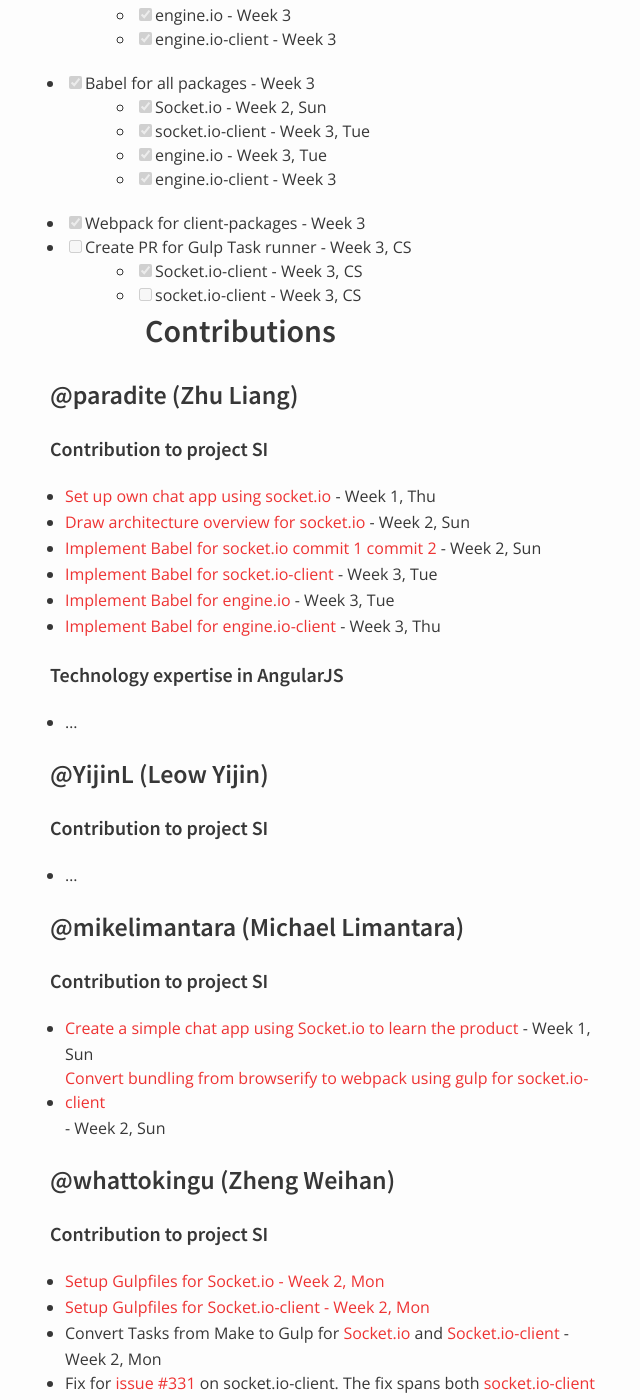
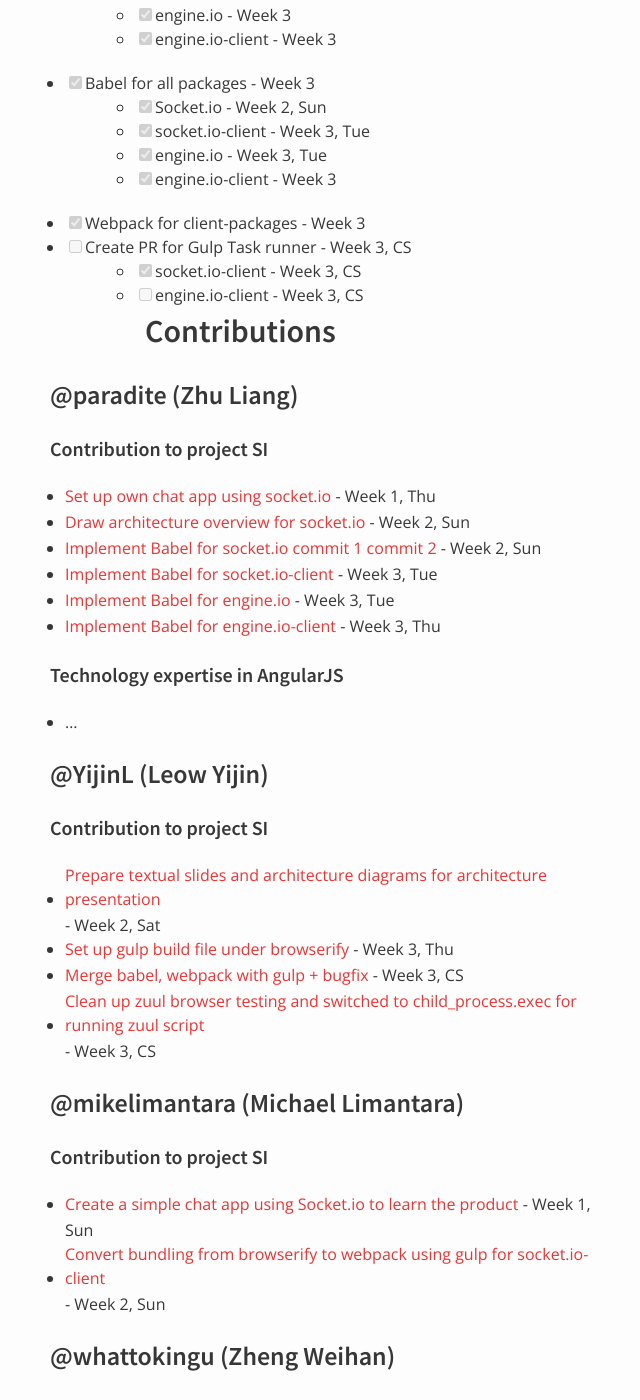
Before and after one commit to nus-oss/cs3281-AY1516S2-website, a Jekyll site: the page built from teams/socketio.md, in a window 1280 px wide and 1400 px high, scrolled down 905 px. Shown: the whole window, without its empty margins (320-960 px from the left). Built offline with Jekyll 4.4.1, drawn with Linux system fonts in a browser that asks for light colours.

Commit message:
updated Yijin's contributions

```diff
--- a/teams/socketio.md
+++ b/teams/socketio.md
@@ -25,7 +25,7 @@
 * [x] Product demo using deployed chat app - Week 2, Mon
 * [x] Tasks planned by project mentors and assigned to team members - Week 2, Thu
 * [x] High level architecture presentation - Week 3, Mon
-* [ ] Setup gulp task runner to replace make for:
+* [x] Setup gulp task runner to replace make for:
   * [x] Socket.io - Week 2, Sun
   * [x] socket.io-client - Week 3, Mon
   * [x] engine.io - Week 3
@@ -37,8 +37,8 @@
   * [x] engine.io-client - Week 3
 * [x] Webpack for client-packages - Week 3
 * [ ] Create PR for Gulp Task runner - Week 3, CS
-  * [x] Socket.io-client - Week 3, CS
-  * [ ] socket.io-client - Week 3, CS
+  * [x] socket.io-client - Week 3, CS
+  * [ ] engine.io-client - Week 3, CS
 ## Contributions
 
 ### @paradite (Zhu Liang)
@@ -57,7 +57,10 @@
 ### @YijinL (Leow Yijin)
 
 #### Contribution to project SI
-* ...
+* [Prepare textual slides and architecture diagrams for architecture presentation](https://docs.google.com/presentation/d/1OHRrAYRE8M2gV4wg2MwYk0BIfbEURwtMt17og5wWTfE/edit?usp=sharing) - Week 2, Sat
+* [Set up gulp build file under browserify](https://github.com/nus-fboa2016-si/engine.io-client/pull/1) - Week 3, Thu
+* [Merge babel, webpack with gulp + bugfix](https://github.com/nus-fboa2016-si/engine.io-client/commit/fad7e5b450566b86105421eb444b39bed4d0345a) - Week 3, CS
+* [Clean up zuul browser testing and switched to child_process.exec for running zuul script](https://github.com/nus-fboa2016-si/engine.io-client/commit/9079369603a6f22d9ea445a485b3fbb9466e82b8) - Week 3, CS
 
 ### @mikelimantara (Michael Limantara)
 
```
